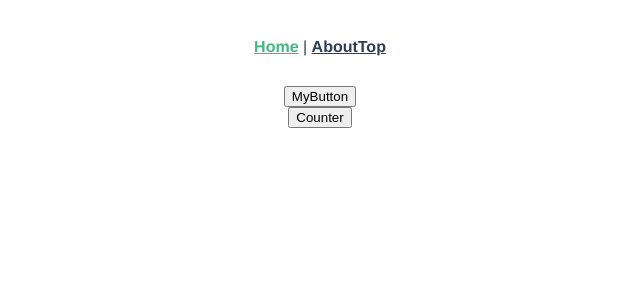
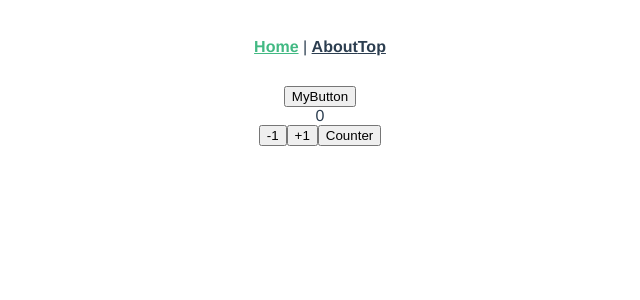
Before and after one commit to dieKn/TypescriptAtVue, a Vue app in the folder webapp/: page / in a window 1280 px wide. Shown: the top 300 px of the page, without its empty margins (320-960 px from the left). Built offline with nearby package versions, Linux system fonts and the light colour scheme.

Commit message:
counter function implemented

```diff
--- a/webapp/src/components/Counter.vue
+++ b/webapp/src/components/Counter.vue
@@ -1,5 +1,8 @@
 <template>
-  <div class="test3">
+  <div id="counter">
+    <div>{{count}}</div>
+    <button v-on:click="decrement">-1</button>
+    <button v-on:click="increment">+1</button>
     <button @click="onClick">Counter</button>
   </div>
 </template>
@@ -9,12 +12,20 @@
 
     @Component
     export default class Counter extends Vue{
+	public name: string = 'Counter';
+	public count: number = 0;
 	@Prop()
 	public setNumber?: number;
-
+	increment (): void {
+            this.count++;
+        }
+        decrement (): void {
+            this.count--;
+        }
 	public onClick(){
 		console.log(this.setNumber);
-		alert(this.setNumber + 'aaa');
+		console.log(this.setNumber + 'aaa');
+		alert(this.count);
 		const a: number = 3;
 		console.log(a+2);
 	}
```
